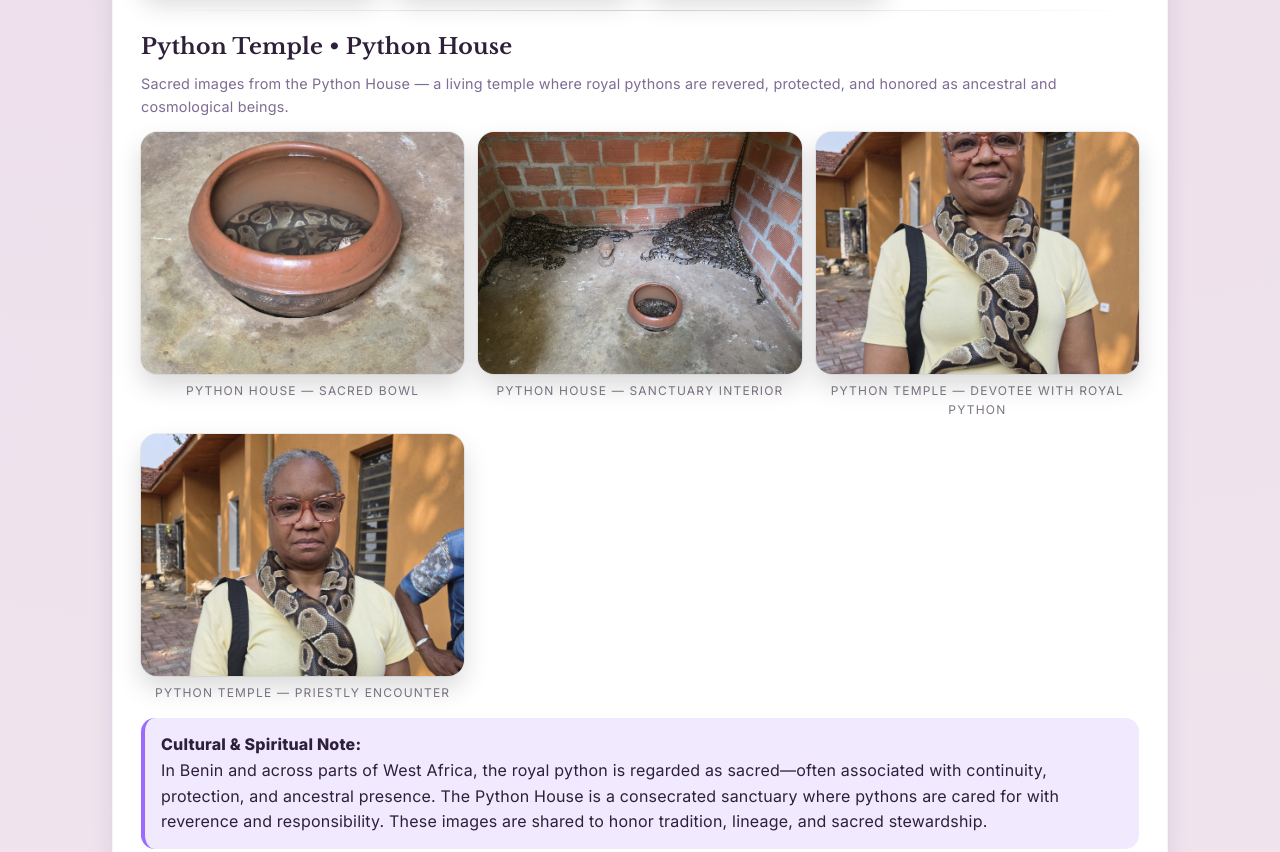
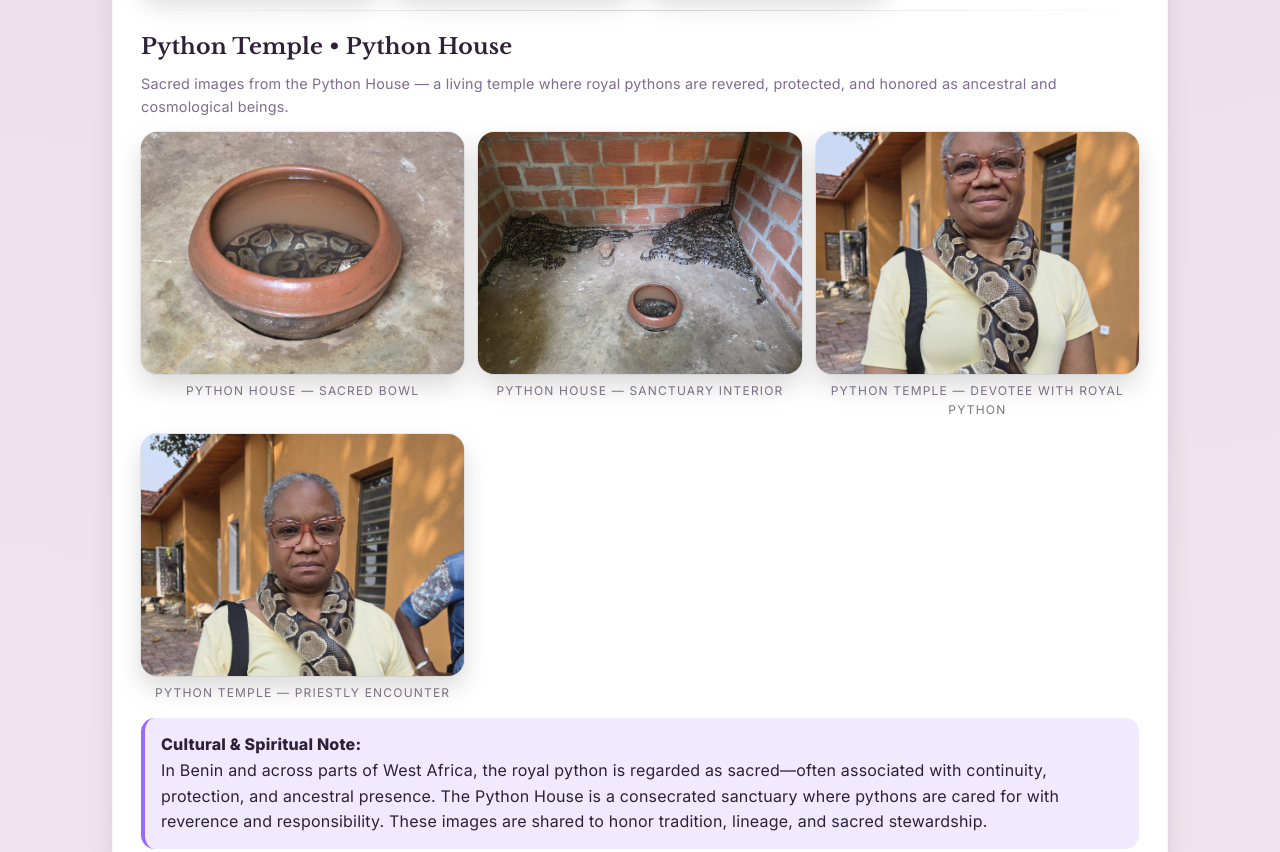
Before and after one commit to babakoleoso/qmmaat, a plain HTML site: page indexb.html in a window 1280 px wide. Shown: the part 2960-3812 px from the top of the page. Drawn offline with nearby package versions, Linux system fonts and the light colour scheme.

Commit message:
Update indexb.html

```diff
--- a/indexb.html
+++ b/indexb.html
@@ -277,7 +277,7 @@
   object-fit:cover;
 
   /* ✅ FIX: shift crop window DOWN so heads stay visible */
-  object-position:50% 32%;
+  object-position:50% 20%;
 
   background:#ddd;
   display:block;
```
